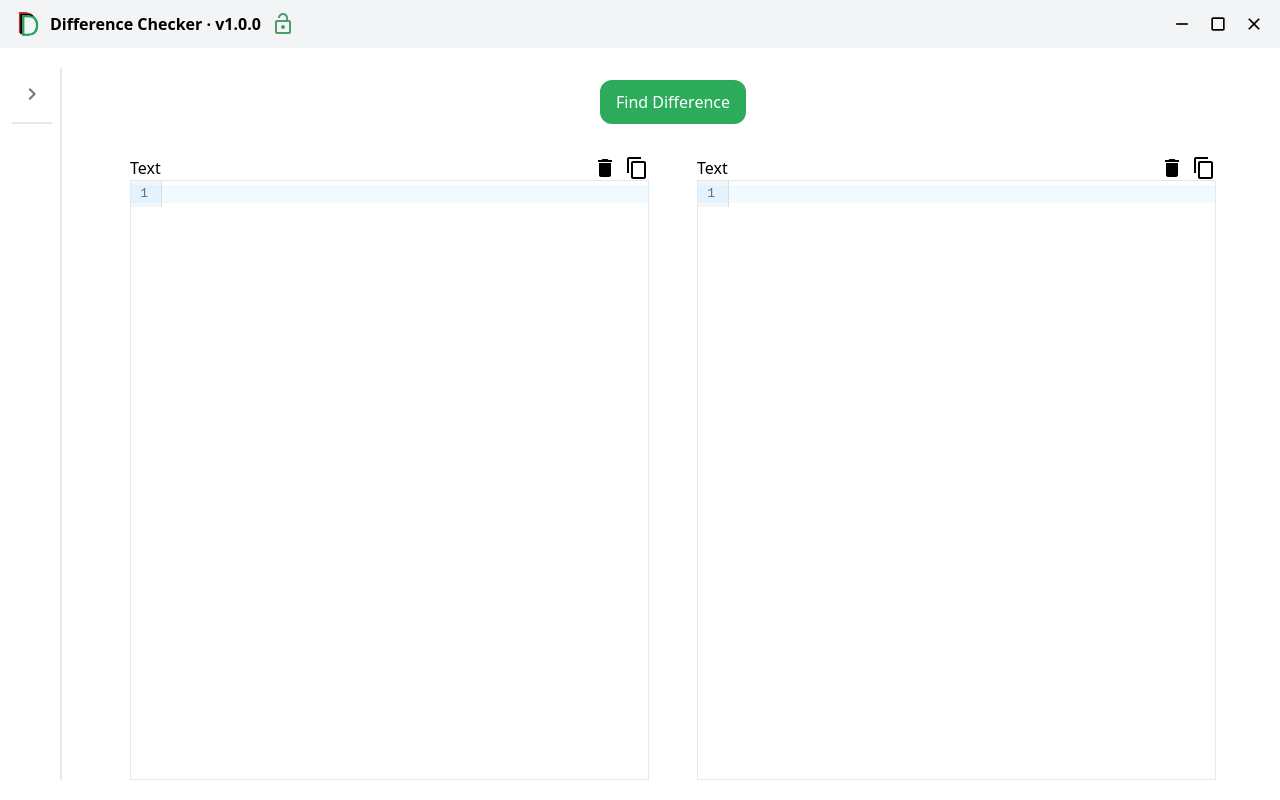
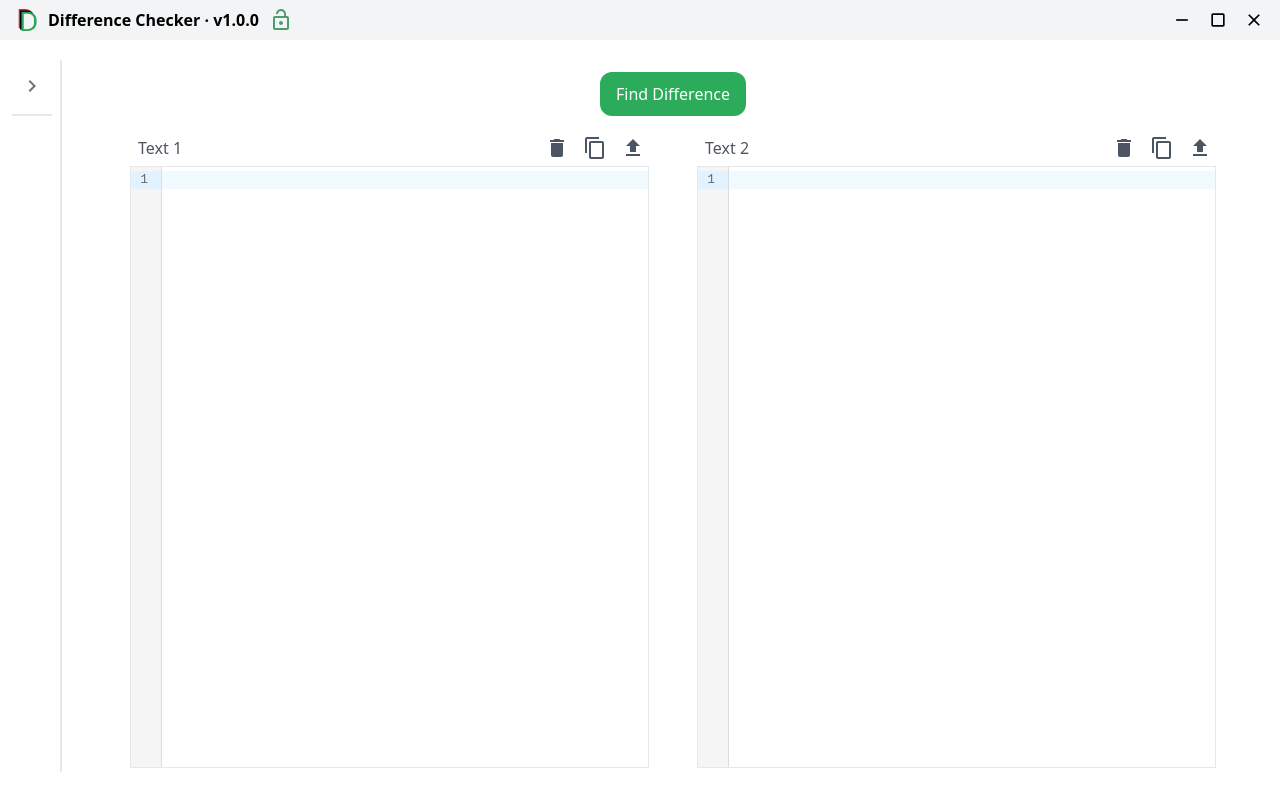
Before and after one commit to kevintsoii/Difference-Checker, a React (Create React App) app: page / in a window 1280 px wide. Built offline with nearby package versions, Linux system fonts and the light colour scheme.

Commit message:
add file handling

```diff
--- a/src/ipc-setup.js
+++ b/src/ipc-setup.js
@@ -1,5 +1,6 @@
-import { ipcMain } from "electron";
+import { ipcMain, dialog } from "electron";
 import Store from "electron-store";
+import fs from "fs/promises";
 
 const store = new Store();
 
@@ -13,6 +14,23 @@ function setupIPC(mainWindow) {
         return true;
       default:
         throw new Error(`Invalid action: ${action}`);
+    }
+  });
+
+  ipcMain.handle("open-file-dialog", async () => {
+    const result = await dialog.showOpenDialog({
+      properties: ["openFile"],
+    });
+    return result.filePaths;
+  });
+
+  ipcMain.handle("read-file", async (event, filePath) => {
+    try {
+      const data = await fs.readFile(filePath, "utf8");
+      return data;
+    } catch (error) {
+      console.error("Failed to read file:", error);
+      return null;
     }
   });
 
--- a/src/preload.js
+++ b/src/preload.js
@@ -3,6 +3,9 @@ const { contextBridge, ipcRenderer } = require("electron");
 contextBridge.exposeInMainWorld("electronAPI", {
   storeOperation: (action, key, value) =>
     ipcRenderer.invoke("store-operation", action, key, value),
+
+  openFileDialog: () => ipcRenderer.invoke("open-file-dialog"),
+  readFile: (filePath) => ipcRenderer.invoke("read-file", filePath),
 
   minimizeWindow: () => ipcRenderer.send("window:minimize"),
   maximizeWindow: () => ipcRenderer.send("window:maximize"),
--- a/src/styles/index.css
+++ b/src/styles/index.css
@@ -12,6 +12,7 @@
   -webkit-user-select: none;
   -ms-user-select: none;
   user-select: none;
+  scroll-behavior: smooth;
 }
 
 header {
@@ -32,3 +33,22 @@ header button {
   border-style: solid;
   border-color: transparent #9ca3af transparent transparent;
 }
+
+.overflow-y-scroll::-webkit-scrollbar {
+  width: 8px;
+  height: 8px;
+}
+
+.overflow-y-scroll::-webkit-scrollbar-track {
+  background: #fff;
+  margin: 0 10px;
+}
+
+.overflow-y-scroll::-webkit-scrollbar-thumb {
+  background: #888;
+  border-radius: 10px;
+}
+
+.overflow-y-scroll::-webkit-scrollbar-thumb:hover {
+  background: #555;
+}
--- a/src/ui/App.jsx
+++ b/src/ui/App.jsx
@@ -8,26 +8,26 @@ function App() {
   const [text2, setText2] = useState("");
 
   const findDifference = () => {
-    setText1("Hello World");
+
   };
 
   return (
-    <div className="flex flex-1 overflow-y-scroll">
+    <main className="flex flex-1 overflow-y-scroll">
       <Sidebar />
       <div className="flex flex-col flex-1 items-center pt-8 px-16">
         <button
-          className="px-4 py-2.5 mb-8 rounded-xl bg-green-600/90 hover:bg-green-500 text-white font-medium active:scale-95"
+          className="px-4 py-2.5 mb-4 rounded-xl bg-green-600/90 hover:bg-green-500 text-white font-medium active:scale-95"
           onClick={findDifference}
         >
           Find Difference
         </button>
 
         <div className="flex items-center justify-center w-full gap-12">
-          <TextArea text={text1} onChangeFunction={setText1} />
-          <TextArea text={text2} onChangeFunction={setText2} />
+          <TextArea text={text1} onChangeFunction={setText1} label="Text 1" />
+          <TextArea text={text2} onChangeFunction={setText2} label="Text 2" />
         </div>
       </div>
-    </div>
+    </main>
   );
 }
 
--- a/src/ui/TextArea/TextArea.jsx
+++ b/src/ui/TextArea/TextArea.jsx
@@ -1,23 +1,49 @@
 import CodeMirror from "@uiw/react-codemirror";
 
+import FileUploadIcon from "@mui/icons-material/FileUpload";
 import ContentCopyIcon from "@mui/icons-material/ContentCopy";
 import DeleteIcon from "@mui/icons-material/Delete";
 
-const TextArea = ({ text, onChangeFunction }) => {
+const TextArea = ({ text, onChangeFunction, label }) => {
   return (
     <div className="flex flex-col flex-1 items-center">
-      <div className="flex items-center justify-between w-full">
-        <h1>Text</h1>
-        <div className="flex gap-2">
-          <DeleteIcon />
-          <ContentCopyIcon />
+      <div className="flex items-center justify-between w-full pl-2 pb-0.5">
+        <h1 className="text-gray-600 font-medium">{label}</h1>
+        <div className="flex gap-1.5 text-gray-600">
+          <button
+            className="flex items-center rounded-xl hover:bg-gray-200 p-1 active:scale-95"
+            onClick={() => onChangeFunction("")}
+          >
+            <DeleteIcon />
+          </button>
+          <button
+            className="flex items-center rounded-xl hover:bg-gray-200 p-1 active:scale-95"
+            onClick={async () => await navigator.clipboard.writeText(text)}
+          >
+            <ContentCopyIcon />
+          </button>
+          <button
+            className="flex items-center rounded-xl hover:bg-gray-200 p-1 active:scale-95"
+            onClick={async () => {
+              const filePaths = await window.electronAPI?.openFileDialog();
+              if (filePaths.length > 0) {
+                const content = await window.electronAPI?.readFile(
+                  filePaths[0]
+                );
+                onChangeFunction(content);
+              }
+            }}
+          >
+            <FileUploadIcon />
+          </button>
         </div>
       </div>
       <div className="flex w-full">
         <CodeMirror
           value={text}
+          height="75vh"
           onChange={(value) => onChangeFunction(value)}
-          className="flex-1 w-64 h-[75vh] border"
+          className="flex-1 w-64 border"
         />
       </div>
     </div>
--- a/src/ui/TitleBar/TitleBar.jsx
+++ b/src/ui/TitleBar/TitleBar.jsx
@@ -14,9 +14,9 @@ const TitleBar = () => {
   const [isAlwaysOnTop, setIsAlwaysOnTop] = useState(false);
 
   return (
-    <header className="flex px-3 h-12 bg-gray-100 items-center justify-between">
+    <header className="flex px-3 h-10 bg-gray-100 items-center justify-between">
       <div className="flex items-center">
-        <img src={logo} width={32} alt="logo" className="py-1.5" />
+        <img src={logo} width={30} alt="logo" />
         <h1 className="font-semibold mx-1.5">Difference Checker · v1.0.0</h1>
 
         <Tooltip text="Always on Top">
```
Also changed, not shown: public/logo.png (added).
